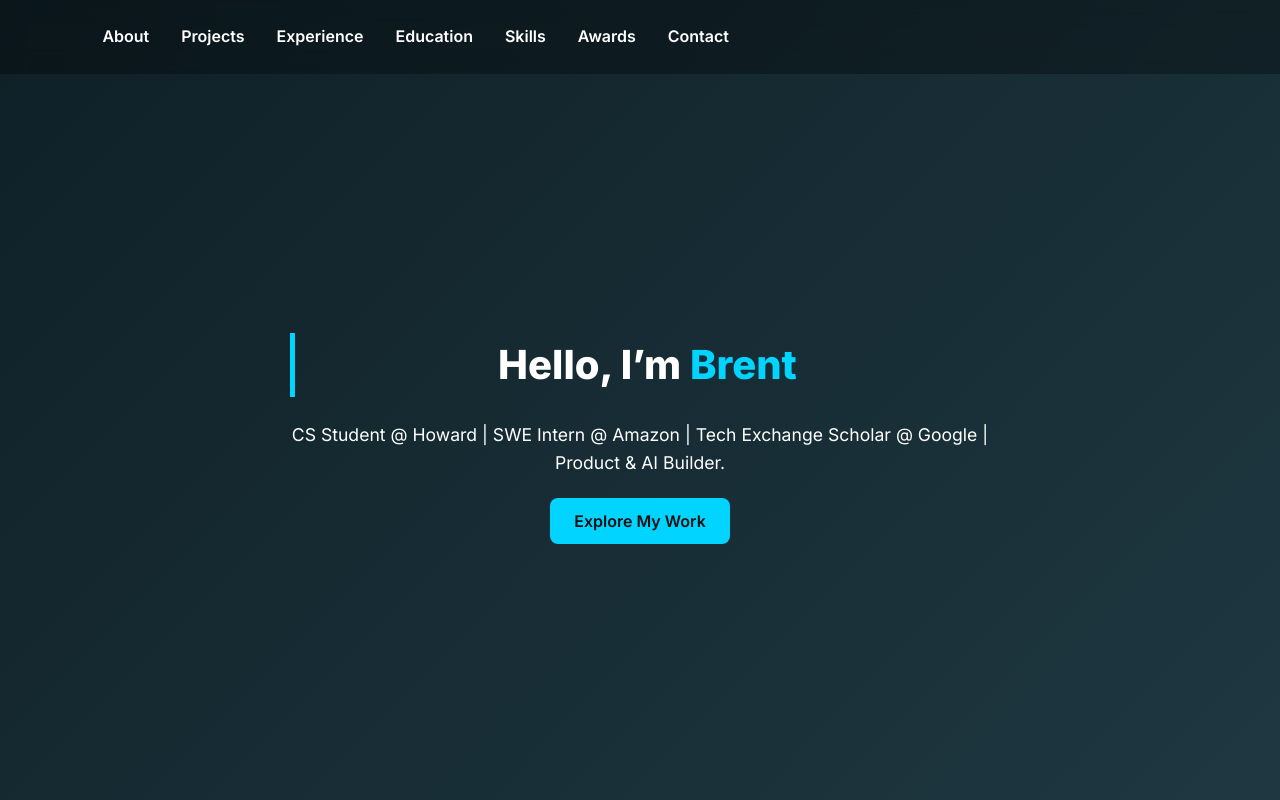
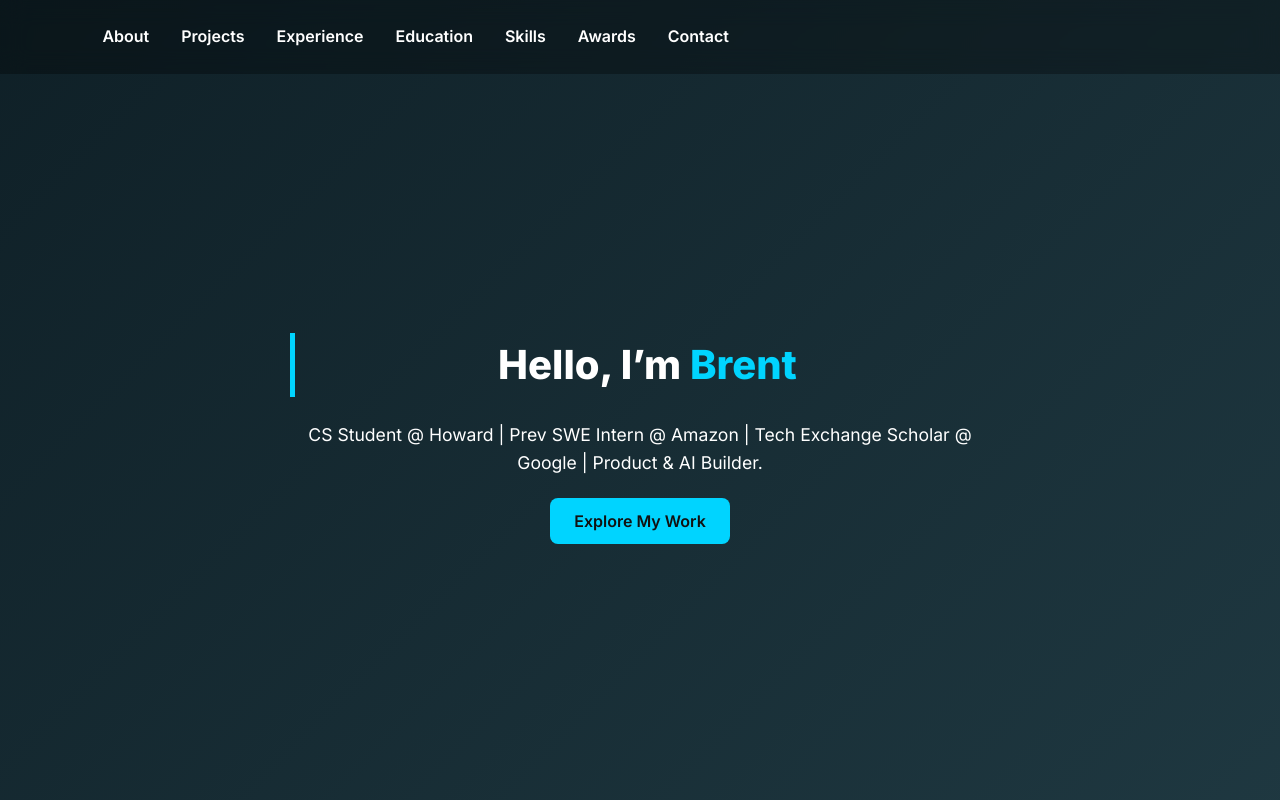
Before and after one commit to bpiper02/personal-website, a plain HTML site: page index.html in a window 1280 px wide. Shown: the top 800 px of the page. Drawn offline with Linux system fonts and the light colour scheme.

Commit message:
Update index.html

```diff
--- a/index.html
+++ b/index.html
@@ -26,7 +26,7 @@
   <section class="hero">
     <div class="hero-content">
       <h2>Hello, I’m <span>Brent</span></h2>
-      <p>CS Student @ Howard | SWE Intern @ Amazon | Tech Exchange Scholar @ Google | Product & AI Builder.</p>
+      <p>CS Student @ Howard | Prev SWE Intern @ Amazon | Tech Exchange Scholar @ Google | Product & AI Builder.</p>
       <a href="#projects" class="btn">Explore My Work</a>
     </div>
   </section>
```
